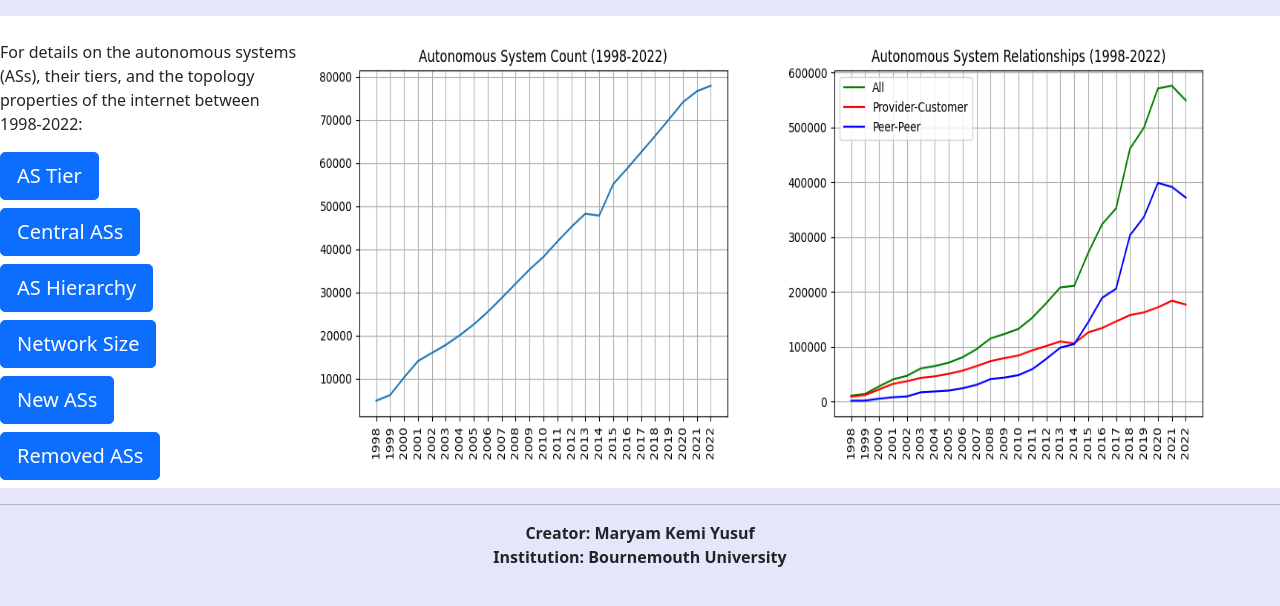
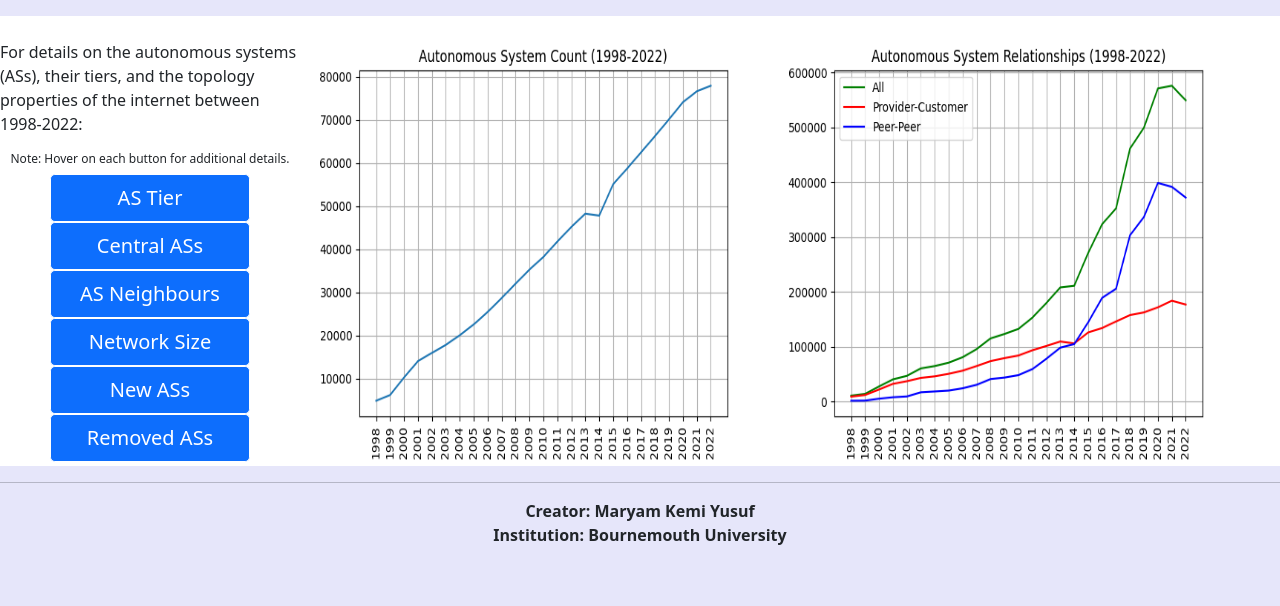
Before and after one commit to khemiiii/Dissertation, a Flask app: page / in a window 1280 px wide. Shown: the part 163-769 px from the top of the page. Run offline with Flask 3, Linux system fonts and the light colour scheme.

Commit message:
Code Update

```diff
--- a/Templates/DCresult.html
+++ b/Templates/DCresult.html
@@ -8,7 +8,7 @@
     <center><h2 style="font-size:1.75rem">Network Size Result</h2></center>
     <hr>
     <p class="header3">AS Count for {{date}} : <strong>{{count}}</strong></p> <!-- the class statement adopts the design style of the stated class within the quotes from the css style script -->
-    <p class="header3">Network Density for {{date}} : <strong>{{density}}</strong></p> <!-- the curly brackets are used to store variables
+    <p class="header3">Link Density for {{date}} : <strong>{{density}}</strong></p> <!-- the curly brackets are used to store variables
                                                                     which are passed in from the backend to the frontend-->
      <center><img src= "{{image}}" style="max-width:100%;height:auto;"></center>
 </body>
--- a/Templates/DHresult.html
+++ b/Templates/DHresult.html
@@ -13,6 +13,8 @@
         <a href="/Image"><button style="height:45px; max-width:200px; border:none; background-color: SteelBlue; color:white; font-size:1rem">View Graph</button></a>
         <br>
         {% if c_degree == 1 %}
+        <strong>Important Information: In the relationship column, -1 represents provider-customer relationships,
+            0 represents peer-peer relationships</strong>
             <table class="table table-bordered">
                 <thead>
                     <tr>
--- a/Templates/index.html
+++ b/Templates/index.html
@@ -21,15 +21,17 @@
     <section class="main_content" style="display:flex; background-color:White" >
         <div class="main_content_details" ><br>
             <p style="font-size:1rem; width:300px; max-width:100%">For details on the autonomous systems (ASs), their tiers, and the topology properties of the internet between 1998-2022:</p>
-
-            <div class=" btn-group-vertical" >
-                <h3 class="header3"><a href="/TopologyProperties"> <button class="btn btn-primary btn-lg" type="button"> AS Tier </button> </a></h3>
-                <h3 class="header3"><a href="/CentralNodes"> <button class="btn btn-primary btn-lg" type="button"> Central ASs </button> </a></h3>
-                <h3 class="header3"><a href="/DomainHierarchy"> <button class="btn btn-primary btn-lg" type="button"> AS Hierarchy </button> </a></h3> <!-- HREF WITHIN THE "A" TAG STORES THE LINK TO A WEBPAGE TO REDIRECT USERS, H3 STATES THE DESIGN OF THE TEXT WITHIN THE BUTTON-->
-                <h3 class="header3"><a href="/DomainCount"> <button class="btn btn-primary btn-lg" type="button">Network Size </button></a></h3> <!--THE IN-LINE CSS STYLE TAG STATES THE DESIGN OF THE BUTTON , &#x2192, style="height:45px; max-width:200px; border:none; background-color: SteelBlue; color:white;"-->
-                <h3 class="header3"><a href="/NewDomains"> <button class="btn btn-primary btn-lg" type="button">New ASs </button></a></h3>
-                <h3 class="header3"><a href="/RemovedDomains"> <button class="btn btn-primary btn-lg" type="button">Removed ASs </button></a></h3>
-            </div>
+            <center><h3 style="font-size:0.75rem; width:300px; max-width:100%">Note: Hover on each button for additional details.</h3></center>
+            <center>
+                <div class="btn-vertical">
+                    <div title="Computation of the Tier and other properties of a specific AS." class="header3"><a href="/TopologyProperties"> <button class="btn btn-primary btn-lg" type="button" style="width:200px; border:1.5px solid white"> AS Tier </button> </a></div>
+                    <div title="Computation of important ASs within the internet graph." class="header3"><a href="/CentralNodes"> <button class="btn btn-primary btn-lg" type="button" style="width:200px; border:1.5px solid white"> Central ASs </button> </a></div>
+                    <div title="Computation of next hop neighbours, relationship agreements and links." class="header3"><a href="/DomainHierarchy"> <button class="btn btn-primary btn-lg" type="button" style="width:200px; border:1.5px solid white"> AS Neighbours </button> </a></div> <!-- HREF WITHIN THE "A" TAG STORES THE LINK TO A WEBPAGE TO REDIRECT USERS, H3 STATES THE DESIGN OF THE TEXT WITHIN THE BUTTON-->
+                    <div title="Computation of AS count and visual representation of the internet." class="header3"><a href="/DomainCount"> <button class="btn btn-primary btn-lg" type="button" style="width:200px; border:1.5px solid white">Network Size </button></a></div> <!--THE IN-LINE CSS STYLE TAG STATES THE DESIGN OF THE BUTTON , &#x2192, style="height:45px; max-width:200px; border:none; background-color: SteelBlue; color:white;"-->
+                    <div title="Computation of ASs which joined the internet within a specific period." class="header3"><a href="/NewDomains"> <button class="btn btn-primary btn-lg" type="button" style="width:200px; border:1.5px solid white">New ASs </button></a></div>
+                    <div title="Computation of ASs removed from the internet within a period." class="header3"><a href="/RemovedDomains"> <button class="btn btn-primary btn-lg" type="button" style="width:200px; border:1.5px solid white">Removed ASs </button></a></div>
+                </div>
+            </center>
         </div>
         <div class="main_content_graphs" style="display:flex">
             <img src="{{url_for('static', filename='yearly_count.png')}}" height="450px" width="475px" style="max-width:100%;"> <!-- HEIGHT AND WIDTH SETS THE SIZE OF THE IMAGE, THE MAX WIDTH STATES THE MAX SIZE OF THE IMAGE FOR ALL SCREEN SIZES -->
@@ -67,7 +69,7 @@
 
         button{
         max-width:initial;
-        min-width:250px
+        min-width:250px;
         }
 
         .header3{
--- a/app.py
+++ b/app.py
@@ -15,37 +15,42 @@ matplotlib.use('agg')
 app = Flask(__name__)  # INITIALISE THE APP FROM THE FLASK CLASS
 
 
-@app.route("/")
+@app.route("/", methods=["GET", "POST"])
 def home():
     return render_template("index.html")  # RETURNS THE TEMPLATE STORED IN THE PARENTHESIS
 
 
-@app.route("/TopologyProperties")
+@app.route("/About", methods=["GET", "POST"])
+def about():
+    return render_template("About.html")
+
+
+@app.route("/TopologyProperties", methods=["GET", "POST"])
 def topologyproperties():
     return render_template("TopologyProperties.html")
 
 
-@app.route("/CentralNodes")
+@app.route("/CentralNodes", methods=["GET", "POST"])
 def centralnodes():
     return render_template("CentralNodes.html")
 
 
-@app.route("/DomainHierarchy")
+@app.route("/DomainHierarchy", methods=["GET", "POST"])
 def domainhierarchy():
     return render_template("DomainHierarchy.html")
 
 
-@app.route("/DomainCount")
+@app.route("/DomainCount", methods=["GET", "POST"])
 def domaincount():
     return render_template("DomainCountPerPeriod.html")
 
 
-@app.route("/NewDomains")
+@app.route("/NewDomains", methods=["GET", "POST"])
 def newdomains():
     return render_template("NewDomainPerPeriod.html")
 
 
-@app.route("/RemovedDomains")
+@app.route("/RemovedDomains", methods=["GET", "POST"])
 def olddomains():
     return render_template("RemovedDomainPerPeriod.html")
 
```
Also changed, not shown: Documents.py (+310 -165 lines), static/images/graph.png.
